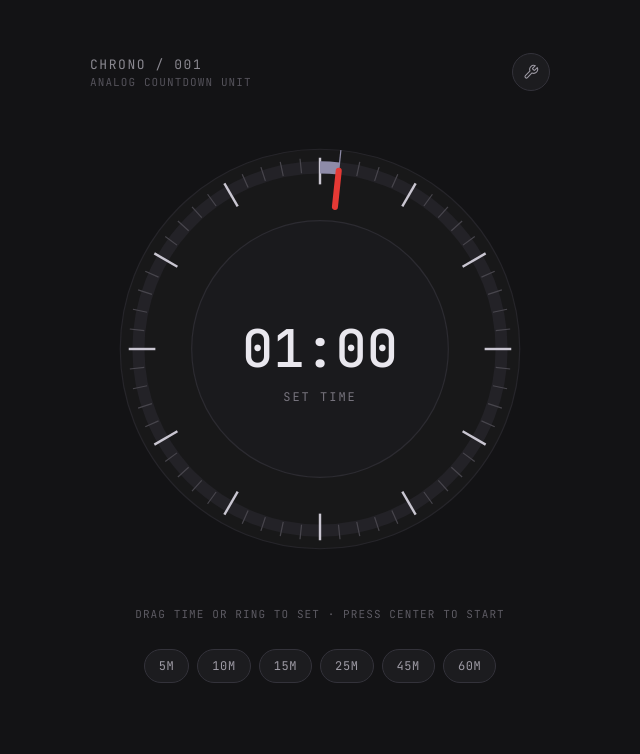
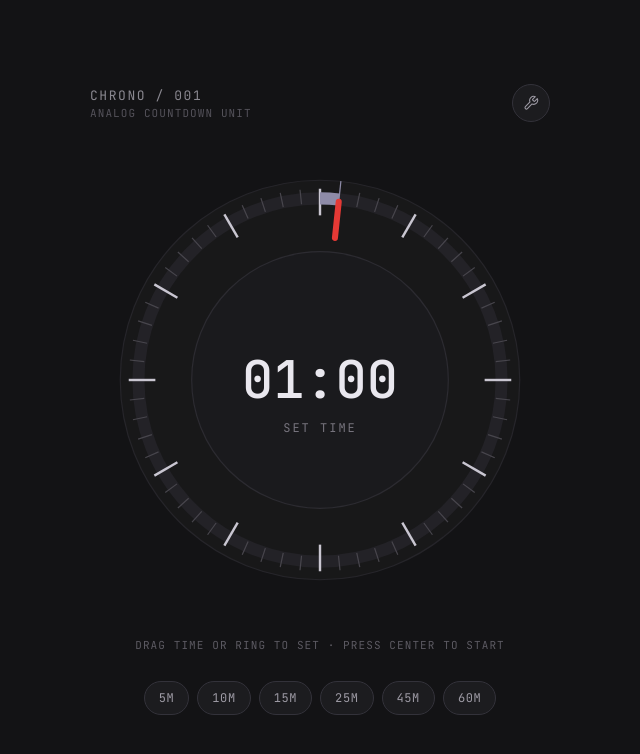
Before and after one commit to toppet/cyberpunk-timer, a React (Vite) app: page / in a window 1280 px wide. Shown: the top 754 px of the page, without its empty margins (320-960 px from the left). Built offline with nearby package versions, Linux system fonts and the light colour scheme.

Commit message:
fixed initial ui shift

```diff
--- a/src/Timer.jsx
+++ b/src/Timer.jsx
@@ -269,7 +269,8 @@ export default function Timer({
         {/* Hint text */}
         <div style={{ textAlign: 'center', fontSize: '11px', letterSpacing: '0.1em', color: '#5c5a62' }}>{hintText}</div>
 
-        {/* Preset buttons */}
+        {/* Action row */}
+        <div style={{ minHeight: '36px', display: 'flex', alignItems: 'center', justifyContent: 'center' }}>
           {isIdle && (
             <div style={{ display: 'flex', gap: '8px', justifyContent: 'center', flexWrap: 'wrap' }}>
               {presets.map((p) => (
@@ -277,9 +278,6 @@ export default function Timer({
               ))}
             </div>
           )}
-
-        {/* Adjust row */}
-        <div style={{ minHeight: '36px', display: 'flex', alignItems: 'center', justifyContent: 'center' }}>
           {showAdjustRow && (
             <div style={{ display: 'flex', gap: '8px', justifyContent: 'center' }}>
               {[[-60, '-1M'], [-10, '-10S'], [10, '+10S'], [60, '+1M']].map(([delta, label]) => (
```
Lines whose indentation alone changed are shown as unchanged.
